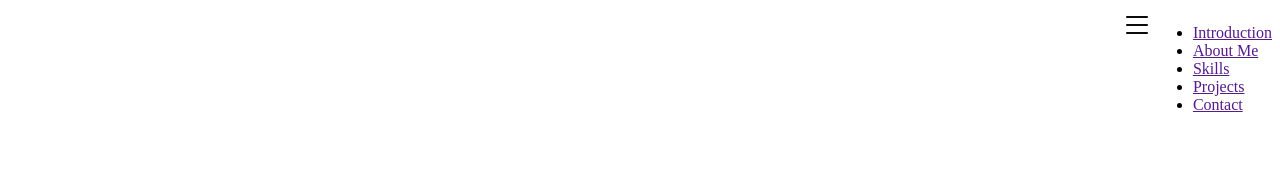
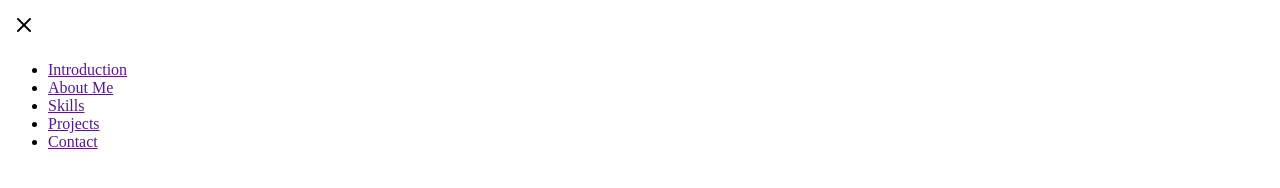
Before and after one commit to guerreiropedr0/portfolio, a website built with webpack: page src/template.html in a window 1280 px wide. Both pictures are taken after a click on the icon 1256 px from the left and 26 px from the top of the page. Built offline with nearby package versions, Linux system fonts and the light colour scheme.

Commit message:
Add navbar close button interaction

```diff
--- a/src/index.js
+++ b/src/index.js
@@ -1,8 +1,15 @@
 import './styles/index.css';
 
+const MENU = document.getElementById('menu');
 const OPEN_MENU = document.getElementById('open-menu');
-const MENU = document.getElementById('menu');
+const CLOSE_MENU = document.getElementById('close-menu');
 
 OPEN_MENU.addEventListener(('click'), () => {
-  MENU.style.display = 'block';
+  MENU.classList.toggle('hidden');
+  OPEN_MENU.style.display = 'none';
 });
+
+CLOSE_MENU.addEventListener(('click'), () => {
+  MENU.classList.toggle('hidden');
+  OPEN_MENU.style.display = 'block';
+});
--- a/src/template.html
+++ b/src/template.html
@@ -11,7 +11,9 @@
 <body>
   <nav class="nav-bar">
     <i id="open-menu" class="bi bi-list"></i>
-    <ul id="menu" class="hidden">
+    <div id="menu" class="hidden">
+      <i id="close-menu" class="bi bi-x"></i>
+      <ul class="nav-links">
         <li>
           <a href="">Introduction</a>
         </li>
@@ -28,6 +30,7 @@
           <a href="">Contact</a>
         </li>
       </ul>
+    </div>
   </nav>
 </body>
 
```
Lines whose indentation alone changed are shown as unchanged.
